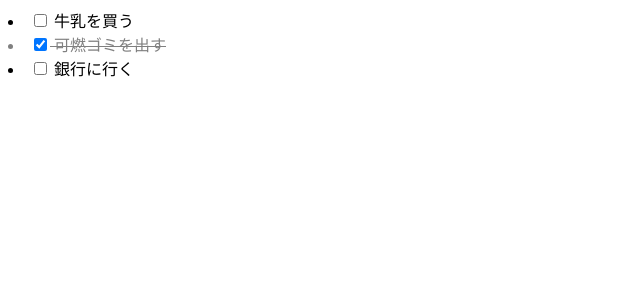
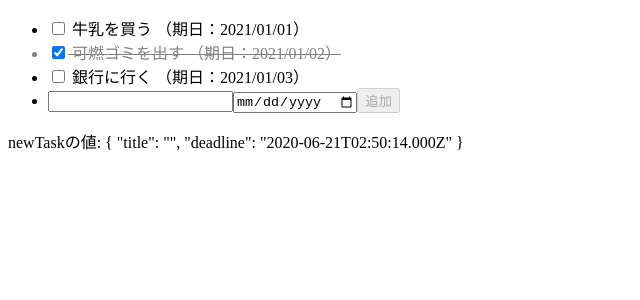
Before and after one commit to yuki-snow1823/Angular_study, an Angular app: page / in a window 1280 px wide. Shown: the top 300 px of the page, without its empty margins (0-640 px from the left). Built offline with nearby package versions, Linux system fonts and the light colour scheme.

Commit message:
[add]パイプ、date

```diff
--- a/src/app/app.component.html
+++ b/src/app/app.component.html
@@ -1,6 +1,20 @@
+<ul>
   <li *ngFor="let task of tasks" class="{{ task.done ? 'done' : '' }}">
+    <!-- 繰り返し、クラスを三項演算子で設定するかしないか決める -->
     <label>
+      <!-- チェックボックス を押すことで上のクラスがつくようにする -->
       <input type="checkbox" [(ngModel)]="task.done">
       {{ task.title }}
+      <!-- 本来そのまま出力されちゃうデータをパイプを使って整える -->
+      （期日：{{ task.deadline|date:'yyyy/MM/dd' }}）
     </label>
   </li>
+  <li>
+    <input type="text" [(ngModel)]="newTask.title" #title="ngModel" required>
+    <!-- input dateでカレンダーの機能が使える 勿論データバインディングしている -->
+    <input type="date" [(ngModel)]="newTask.deadline">
+    <button (click)="addTask()" [disabled]="title.invalid">追加</button>
+  </li>
+</ul>
+
+newTaskの値: {{ newTask|json }}
--- a/src/app/app.component.ts
+++ b/src/app/app.component.ts
@@ -7,14 +7,26 @@ import { Component } from '@angular/core';
 })
 export class AppComponent {
   tasks = [
-    { title: '牛乳を買う', done: false },
-    { title: '可燃ゴミを出す', done: true },
-    { title: '銀行に行く', done: false }
+    { title: '牛乳を買う', done: false, deadline: new Date('2021-01-01') },
+    { title: '可燃ゴミを出す', done: true, deadline: new Date('2021-01-02') },
+    { title: '銀行に行く', done: false, deadline: new Date('2021-01-03') }
   ];
-  newTaskTitle = 'test';
 
-   addTask() {
-     this.tasks.push({title: this.newTaskTitle, done: false});
-     this.newTaskTitle = '';
-   }
+  newTask = {
+    title: '',
+    deadline: new Date()
+  };
+
+  addTask() {
+    this.tasks.push({
+      title: this.newTask.title,
+      done: false,
+      deadline: new Date(this.newTask.deadline)
+    });
+    // 後から宣言して大丈夫
+    this.newTask = {
+      title: '',
+      deadline: new Date()
+    };
+  }
 }
```
Lines whose indentation alone changed are shown as unchanged.
